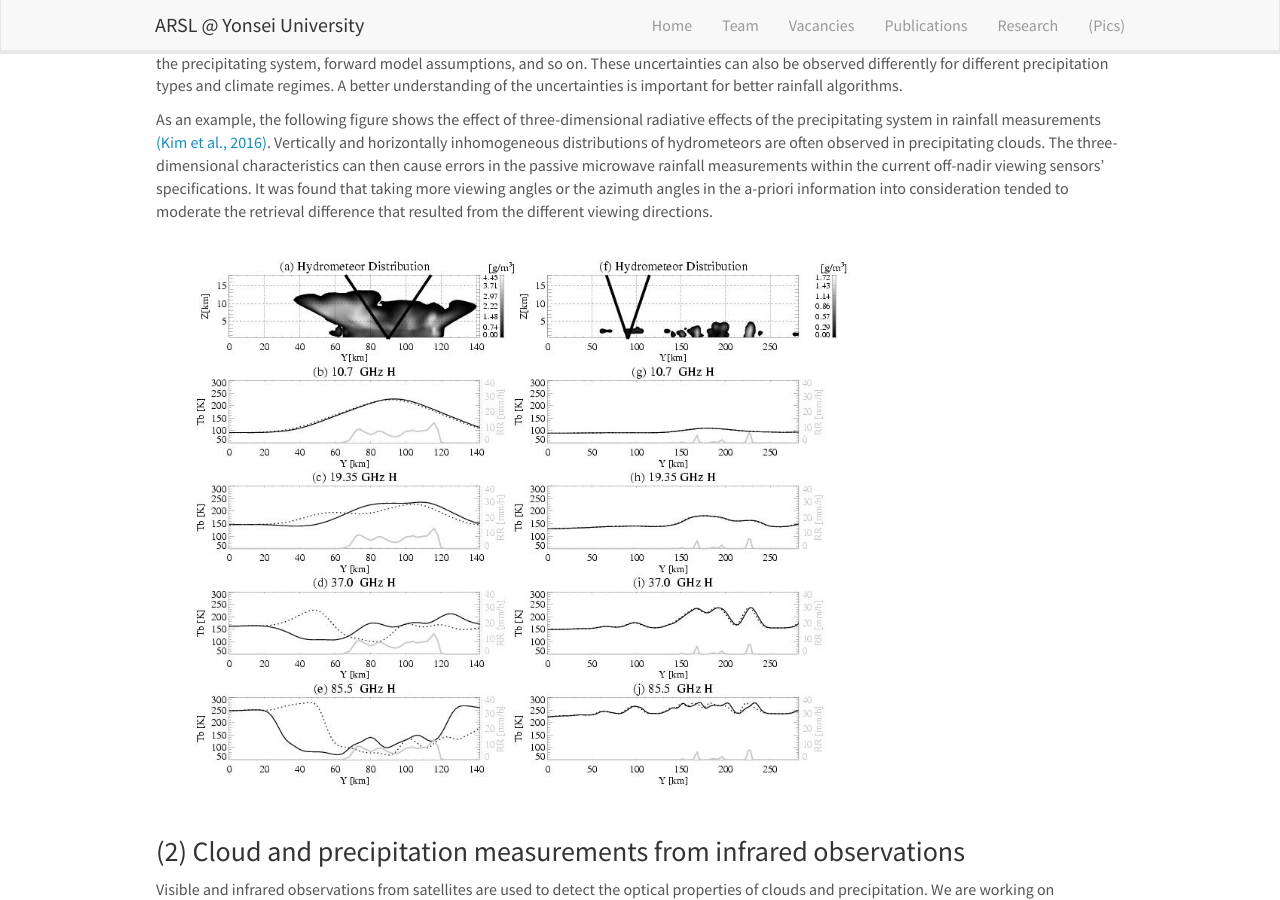
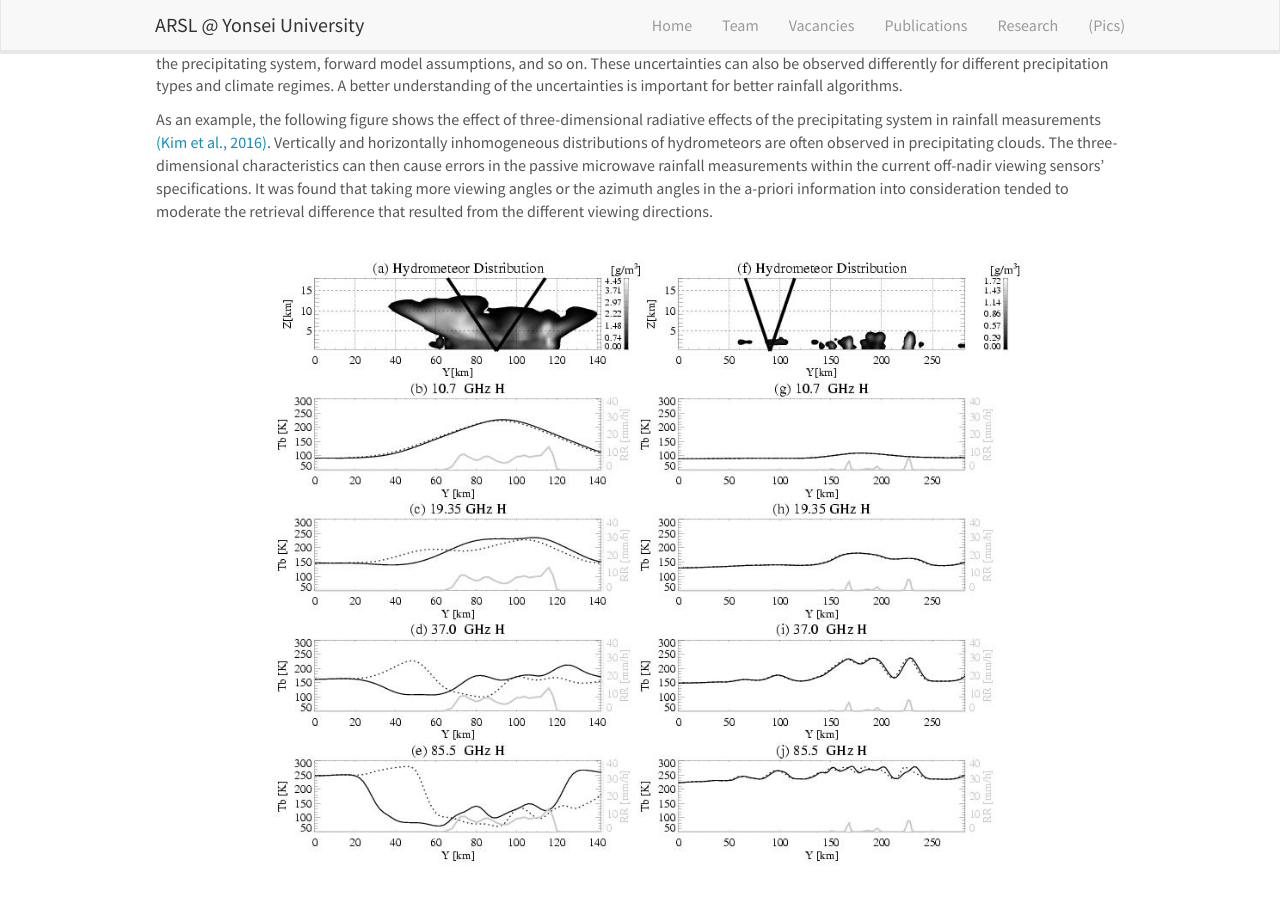
Before and after one commit to roo2003/roo2003.github.io, a Jekyll site: the page built from _pages/research.md, in a window 1280 px wide and 900 px high, scrolled down 1372 px. Built offline with Jekyll 4.4.1, drawn with Linux system fonts in a browser that asks for light colours; nearby versions of some CDN libraries.

Commit message:
Update research.md

```diff
--- a/_pages/research.md
+++ b/_pages/research.md
@@ -43,7 +43,9 @@ There are many sources of error in passive microwave rainfall estimation. Errors
 
 As an example, the following figure shows the effect of three-dimensional radiative effects of the precipitating system in rainfall measurements [(Kim et al., 2016)](https://doi.org/10.1109/TGRS.2015.2490743). Vertically and horizontally inhomogeneous distributions of hydrometeors are often observed in precipitating clouds. The three-dimensional characteristics can then cause errors in the passive microwave rainfall measurements within the current off-nadir viewing sensors' specifications. It was found that taking more viewing angles or the azimuth angles in the a-priori information into consideration tended to moderate the retrieval difference that resulted from the different viewing directions.
 
- ![]({{ site.url }}{{ site.baseurl }}/images/respic/passive6.jpg){: style="width: 70%; float: center; margin: 2%"}<be>
+<div style="text-align: center;">
+  <img src="{{ site.url }}{{ site.baseurl }}/images/respic/passive6.jpg" style="width: 80%; margin: 2%;">
+</div>
 
 ### (2) Cloud and precipitation measurements from infrared observations
 
@@ -56,17 +58,19 @@ Geostationary satellites have the advantage of continuously observing weather sy
 [image]
 [webpage link]
 
- **(2-2) Quantitative Precipitating Nowcasts (QPN) algorithms GK-2A satellite**
+**(2-2) Quantitative Precipitating Nowcasts (QPN) algorithms GK-2A satellite**
 
 The AMI QPN products include the potential accumulated rainfall and the probability of rainfall for a 3-h lead time. The potential accumulated rainfall algorithm consists of two major procedures: 1) identification of rainfall features on the outputs from the GK-2A rainfall rate algorithm, and 2) tracking of these rainfall features between two consecutive images. The potential accumulated rainfall algorithm extrapolates precipitating fields every 15 min. Rainfall rates at each time step are accumulated to yield the 3-hour rainfall. In addition, the extrapolated precipitation fields at 15-minute intervals are used as inputs for the probability of rainfall algorithm, which produces the probability of precipitation during the same 3-h period. The QPN products can be classified as extrapolated features associated with precipitation [(Hong et al., 2016)](https://doi.org/10.1109/TGRS.2016.2596293).
 
- **(2-3) Measuring cloud phase based on machine learning approach**
+**(2-3) Measuring cloud phase based on machine learning approach**
 
 Cloud thermodynamic phases include water, ice, and mixtures of the two, which play a significant role in the Earth's radiation budget due to their influence on the optical properties of clouds. A cloud phase algorithm based on an unsupervised machine learning technique with Gaussian Mixture Models (GMMs) has been developed. The GMM-based algorithm uses the brightness temperature (TB) of 11.2 (&#181;m) and the brightness temperature difference (BTD) of 8.6 and 11.2 (&#181;m) are applied to classify three different cloud phases including water, ice, and undetermined phases.
 
 The water and ice phases estimated using the GMM-based algorithm are in good agreement with both the MODIS and CALIOP products. The GMM-based algorithm also significantly reduces the misidentified area for undetermined phases observed in the GK2A operational product. Water and ice phases are also effectively estimated in warm regions, resulting in distributions similar to those derived from MODIS and CALIOP products. Unlike most IR cloud-phase algorithms that utilize thresholds and other cloud parameters, the GMM-based cloud-phase algorithm has the advantage of using only TB, thus avoiding auxiliary cloud properties. The following figure compares GMM-based cloud phases to other products. More details can be found in [Kim and Shin (2024)](https://doi.org/10.1109/TGRS.2024.3383888).
 
- ![]({{ site.url }}{{ site.baseurl }}/images/respic/GMM-cloudphase.jpg){: style="width: 70%; float: center; margin: 2%"}<be>
+<div style="text-align: center;">
+  <img src="{{ site.url }}{{ site.baseurl }}/images/respic/GMM-cloudphase.jpg" style="width: 80%; margin: 2%;">
+</div>
 
 <a id='rtm'></a>
 <div style="margin-top: 30px;"></div>
```
